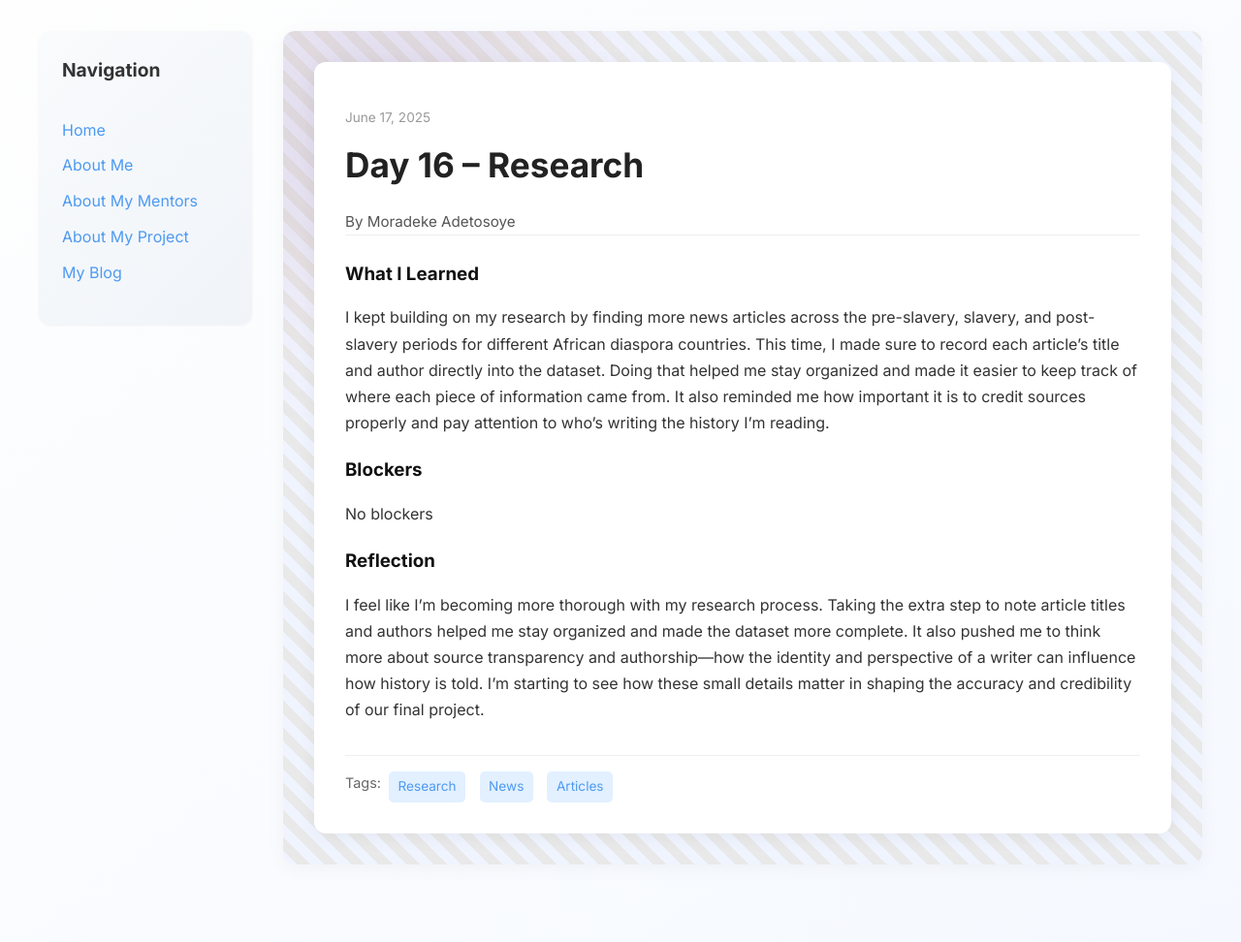
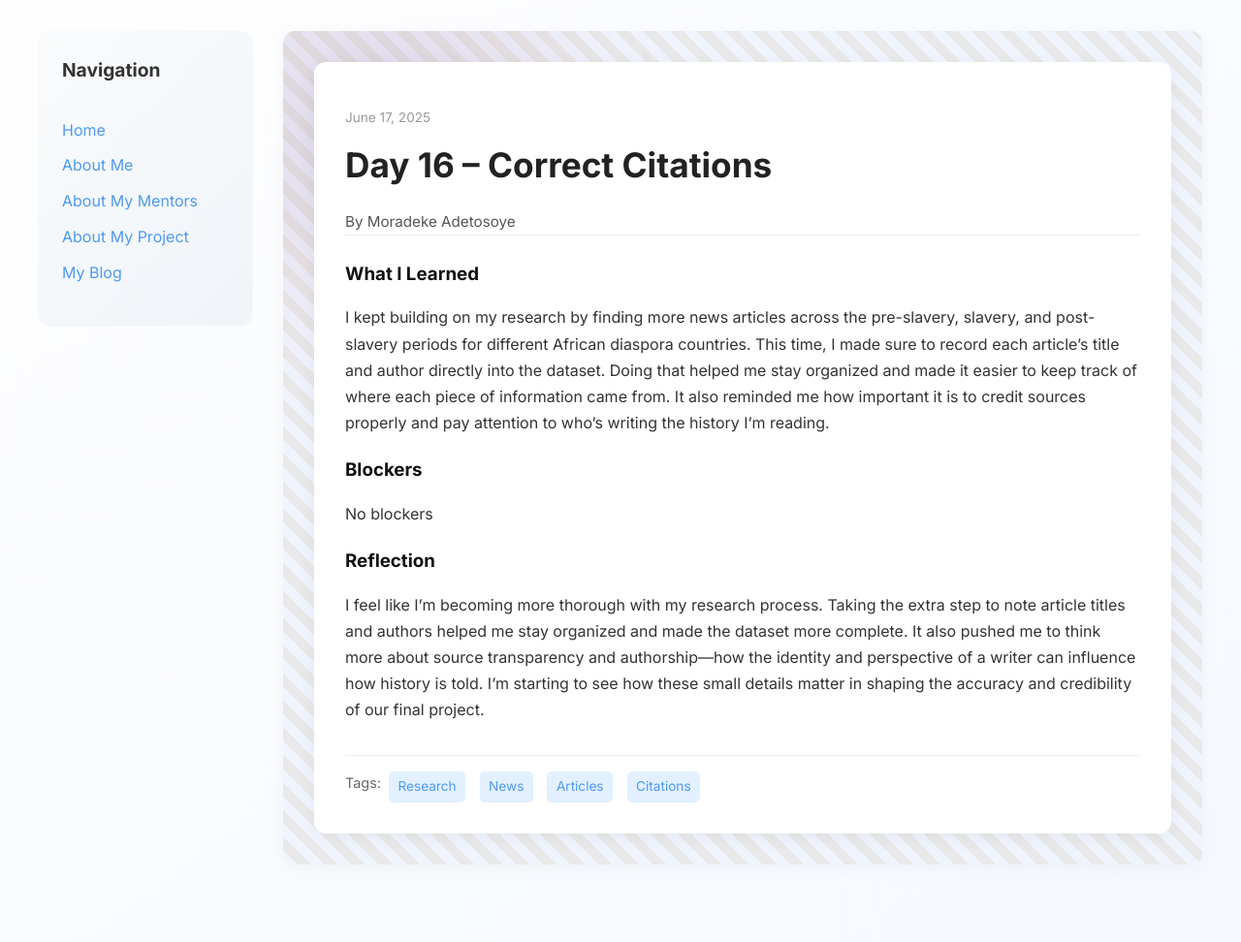
Before and after one commit to deke-a/deke-a.github.io, a Jekyll site: the page built from _posts/2025-06-17-day-16.md, in a window 1280 px wide. Shown: the whole page at 97% size. Built offline with Jekyll 4.4.1, drawn with Linux system fonts in a browser that asks for light colours.

Commit message:
Update 2025-06-17-day-16.md

```diff
--- a/_posts/2025-06-17-day-16.md
+++ b/_posts/2025-06-17-day-16.md
@@ -1,10 +1,10 @@
 ---
 layout: post
-title: "Day 16 – Research"
+title: "Day 16 – Correct Citations"
 date: 2025-06-17
 author: Moradeke Adetosoye
 permalink: /day16.html
-tags: ["Research", "News", "Articles"]
+tags: ["Research", "News", "Articles", "Citations"]
 
 what_i_learned: |
   I kept building on my research by finding more news articles across the pre-slavery, slavery, and post-slavery periods for different African diaspora countries. This time, I made sure to record each article’s title and author directly into the dataset. Doing that helped me stay organized and made it easier to keep track of where each piece of information came from. It also reminded me how important it is to credit sources properly and pay attention to who’s writing the history I'm reading.
```
